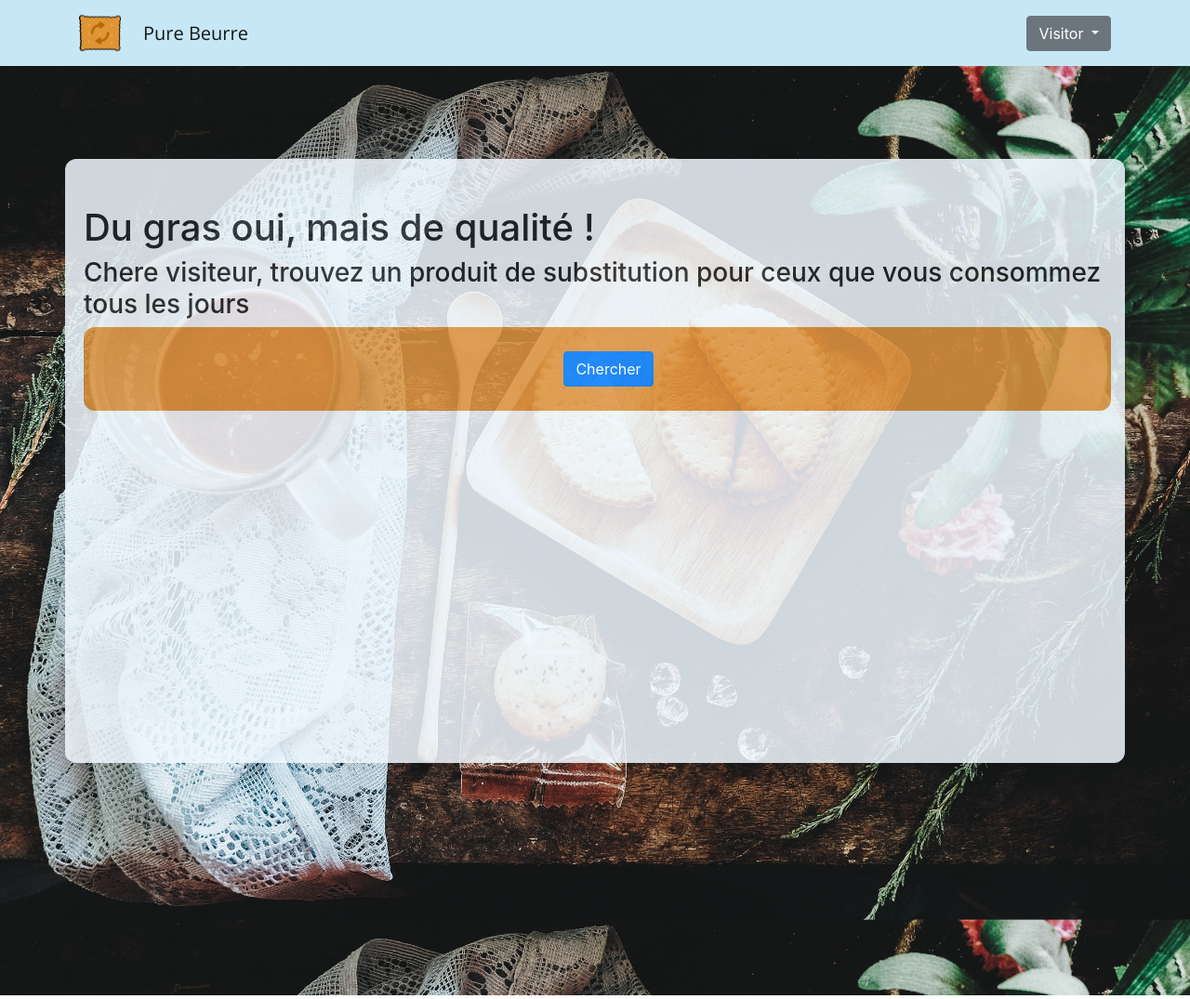
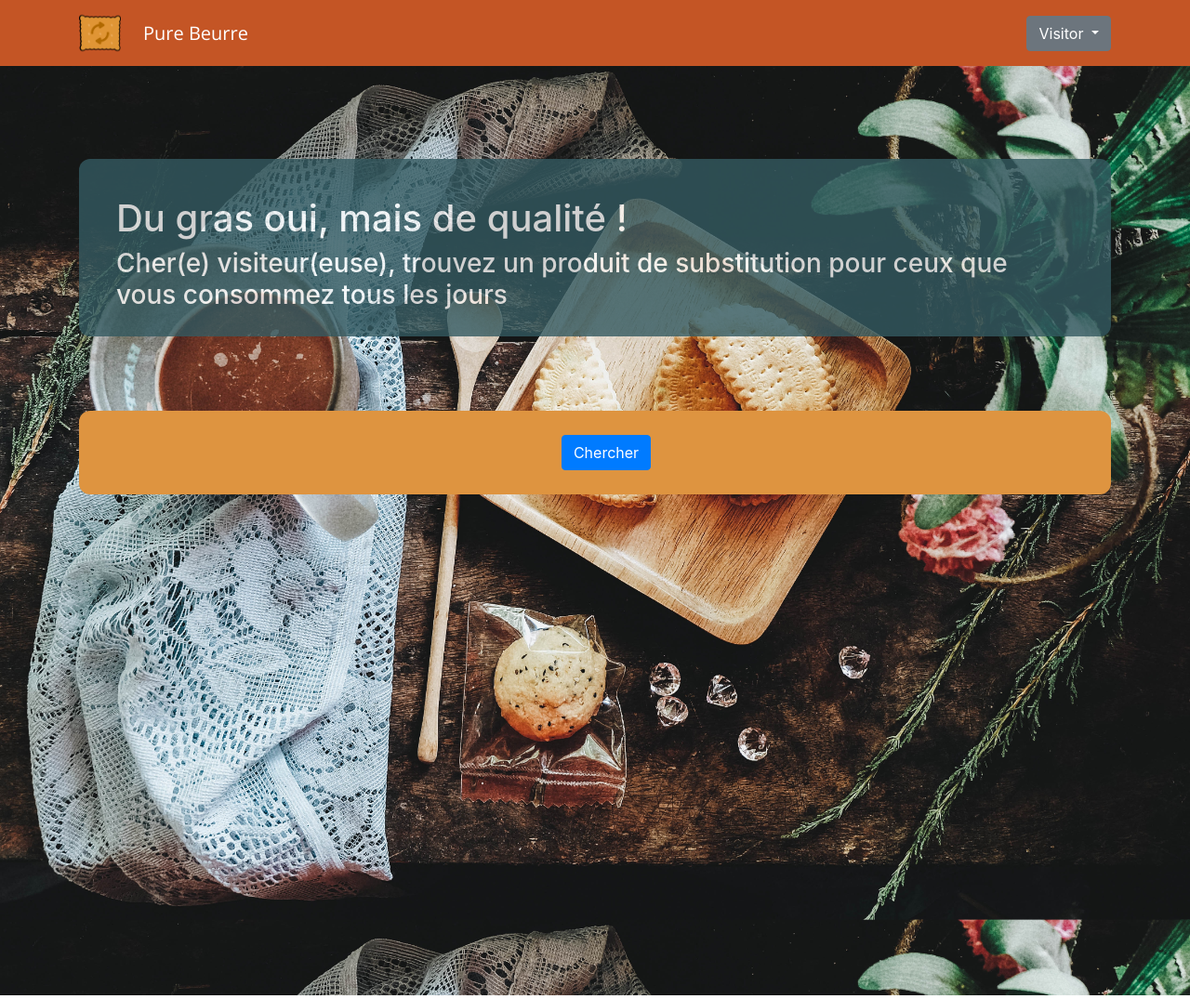
Before and after one commit to flenoir/foodswap, a Django app: page / in a window 1280 px wide. Shown: the top 1075 px of the page at 93% size. Run offline with Django 3.2, Linux system fonts and the light colour scheme; some libraries are stand-ins or nearby versions.

Commit message:
changed display to comply with OC project request

```diff
--- a/foodswap/core/static/core/custom-style.css
+++ b/foodswap/core/static/core/custom-style.css
@@ -20,7 +20,7 @@ body {
 }
 
 .navbar-default {
-    /* background-color:  #a7d4ea; */
+    /* background-color:  #C45525; */
     /* border-color: #E7E7E7; */
 }
 
@@ -29,7 +29,7 @@ body {
     font-size: 20px;
     font-style: bold;
     font-weight: 400;
-}
+    }
 
 .rounded {
     border-radius:.75rem!important
--- a/foodswap/core/templates/base.html
+++ b/foodswap/core/templates/base.html
@@ -9,7 +9,7 @@
     <link rel="stylesheet" href="{% static 'core/custom-style.css' %}" type="text/css">
 </head>
 <body>
-    <nav class="navbar navbar-expand-lg navbar-light" style="background-color: #c7e7f6">
+    <nav class="navbar navbar-expand-lg navbar-light" style="background-color: #C45525">
             <div class="container">
                 <a class="navbar-brand" href="{% url 'index' %}"><img src="{% static 'core/logo_pur_beurre.png' %}" height=45px></a>
                 <!-- <button class="navbar-toggler" type="button" data-toggle="collapse" data-target="#navbarSupportedContent" aria-controls="navbarSupportedContent" aria-expanded="false" aria-label="Toggle navigation">
@@ -19,14 +19,15 @@
                 <div class="collapse navbar-collapse" id="navbarSupportedContent">
                     <ul class="navbar-nav mr-auto">
                     <li class="nav-item active">
-                        <a class="nav-link main_title" href="/search/">Pure Beurre<span class="sr-only">(current)</span></a>
+                        <a class="nav-link main_title" style="color: white;" href="/search/">Pure Beurre<span class="sr-only">(current)</span></a>
                     </li>
 
                     </ul>
                     <!-- <form class="form-inline my-2 my-lg-0"> -->
                     {% if user.is_authenticated %}
                     <!-- <a class="nav-link" href="{% url 'list_products' %}">List</a> -->
-                    <a class="btn btn-success" href="{% url 'list_products' %}" role="button">My substitutes</a>
+                    <!-- <a class="btn btn-success" href="{% url 'list_products' %}" role="button">My substitutes</a> -->
+                    <a href="{% url 'list_products' %}"><img src="{% static 'core/noun_Carrot_29691_cropped.png' %}" height=50px></a>
                     {% else %}
                     {% endif %}
                     <!-- </form> -->
@@ -61,7 +62,7 @@
 
             <div class="row align-items-center">
                 <div class="col-md-12 first_row_bg">
-                    <div class="container first_row_window rounded">
+                    <div class="container ">
                     {% block first_row %}
 
                     {% endblock %}
--- a/foodswap/core/templates/home.html
+++ b/foodswap/core/templates/home.html
@@ -1,6 +1,6 @@
 {% extends 'base.html' %}
 
-{% block body %}
+{% block first_row %}
 
         <h1> Home Page</h1>
 
--- a/foodswap/core/templates/registration/login.html
+++ b/foodswap/core/templates/registration/login.html
@@ -2,7 +2,7 @@
 
 {% load crispy_forms_tags %}
 
-{% block body %}
+{% block first_row %}
 
 
 <div class="container">
--- a/foodswap/core/templates/registration/password_change_done.html
+++ b/foodswap/core/templates/registration/password_change_done.html
@@ -1,6 +1,6 @@
 {% extends 'base.html' %}
 
-{% block body %}
+{% block first_row  %}
 
 <div class="container">
 <h2>Password change</h2>
--- a/foodswap/core/templates/registration/password_change_form.html
+++ b/foodswap/core/templates/registration/password_change_form.html
@@ -2,7 +2,7 @@
 
 {% load crispy_forms_tags %}
 
-{% block body %}
+{% block first_row  %}
 
 <div class="container">
 <h2>Password change</h2>
--- a/foodswap/core/templates/registration/password_reset_complete.html
+++ b/foodswap/core/templates/registration/password_reset_complete.html
@@ -1,6 +1,6 @@
 {% extends 'base.html' %}
 
-{% block body %}
+{% block first_row  %}
 
 <div class="container">
 <h2>Reset password confirmation</h2>
--- a/foodswap/core/templates/registration/password_reset_confirm.html
+++ b/foodswap/core/templates/registration/password_reset_confirm.html
@@ -2,7 +2,7 @@
 
 {% load crispy_forms_tags %}
 
-{% block body %}
+{% block first_row %}
 
 <div class="container">
 <h2>Please define a new password</h2>
--- a/foodswap/core/templates/registration/password_reset_done.html
+++ b/foodswap/core/templates/registration/password_reset_done.html
@@ -1,6 +1,6 @@
 {% extends 'base.html' %}
 
-{% block body %}
+{% block first_row %}
 
 <div class="container">
 <h2>Password reset</h2>
--- a/foodswap/core/templates/registration/password_reset_form.html
+++ b/foodswap/core/templates/registration/password_reset_form.html
@@ -2,7 +2,7 @@
 
 {% load crispy_forms_tags %}
 
-{% block body %}
+{% block first_row %}
 
 <div class="container">
 <h2>Password reset</h2>
--- a/foodswap/core/templates/registration/signup.html
+++ b/foodswap/core/templates/registration/signup.html
@@ -2,7 +2,7 @@
 
 {% load crispy_forms_tags %}
 
-{% block body %}
+{% block first_row %}
 
 <div class="container">
 <h2>Signup</h2>
--- a/foodswap/search/search_form.py
+++ b/foodswap/search/search_form.py
@@ -1,4 +1,4 @@
 from django import forms
 
 class SearchForm(forms.Form):
-    post = forms.CharField(label='', max_length=100, widget=forms.TextInput(attrs={'placeholder': 'Produit'}))
+    post = forms.CharField(label='', max_length=100, widget=forms.TextInput(attrs={'placeholder': 'Produit', 'size': '80'}))
--- a/foodswap/search/templates/search/detail.html
+++ b/foodswap/search/templates/search/detail.html
@@ -4,7 +4,7 @@
 
 <h1>Your selected food</h1>
 
-  <div class="row">
+  <div class="row first_row_window rounded">
 		<div class="col-md-8">
 			<h3>
 				{{ product }}
--- a/foodswap/search/templates/search/index.html
+++ b/foodswap/search/templates/search/index.html
@@ -7,28 +7,39 @@
 
     {% block first_row %}
 
+        <div style="background-color: #345A61; padding: 40 40 20 40; opacity: 0.80;" class="rounded">
+
         {% if user.is_authenticated %}
-        <h1>Du gras oui, mais de qualité !</h1>
-        <h3>{{user.username}}, trouvez un produit de substitution pour ceux que vous consommez tous les jours</h3>
+        <h1 style="color:white">Du gras oui, mais de qualité !</h1>
+        <h3 style="color:white">{{user.username}}, trouvez un produit de substitution pour ceux que vous consommez tous les jours</h3>
         {% else %}
-        <h1>Du gras oui, mais de qualité !</h1>
-        <h3>Chere visiteur, trouvez un produit de substitution pour ceux que vous consommez tous les jours </h3>
+        <h1 style="color:white">Du gras oui, mais de qualité !</h1>
+        <h3 style="color:white">Cher(e) visiteur(euse), trouvez un produit de substitution pour ceux que vous consommez tous les jours </h3>
         {% endif %}
 
+        </div>
 
-        <!-- <div class="search_container rounded"> -->
 
-        <form method="post" class="form-inline justify-content-center search_container rounded"  novalidate>
+
+        <form method="post" class="form-inline justify-content-center search_container rounded" style="margin-top: 80px" novalidate>
             {% csrf_token%}
             {{ form|crispy }}
             <button class= "btn btn-primary ml-4" type="submit">Chercher</button>
         </form>
 
-        {% for r in res %}
-        <li><a href="{{ r.id }}">{{ r.product_name }}</a></li>
-        {% endfor %}
+        {% if res is not None %}
 
-        <!-- </div> -->
+            <div class="first_row_window rounded">
+
+            {% for r in res %}
+            <li><a href="{{ r.id }}">{{ r.product_name }}</a></li>
+            {% endfor %}
+
+            </div>
+
+        {% endif %}
+
+
 
     {% endblock %}
 
--- a/foodswap/search/templates/search/list_products.html
+++ b/foodswap/search/templates/search/list_products.html
@@ -1,6 +1,8 @@
 {% extends 'base.html' %}
 
 {% block first_row %}
+
+<div class="first_row_window rounded">
 
     {% if full_list %}
     <ul>
@@ -12,4 +14,6 @@
     <p>Aucun produit n'est disponible</p>
     {% endif %}
 
+</div>
+
 {% endblock %}
--- a/foodswap/search/templates/search/swap.html
+++ b/foodswap/search/templates/search/swap.html
@@ -4,7 +4,7 @@
 
 <h1>Substitute food with a better nutriscore</h1>
 
-<div class="row">
+<div class="row first_row_window rounded">
 		<div class="col-md-8">
 			<h3>
 				{{ product }}
```
Also changed, not shown: foodswap/core/static/core/noun_Carrot_29691.png (added), foodswap/core/static/core/noun_Carrot_29691_cropped.png (added).
